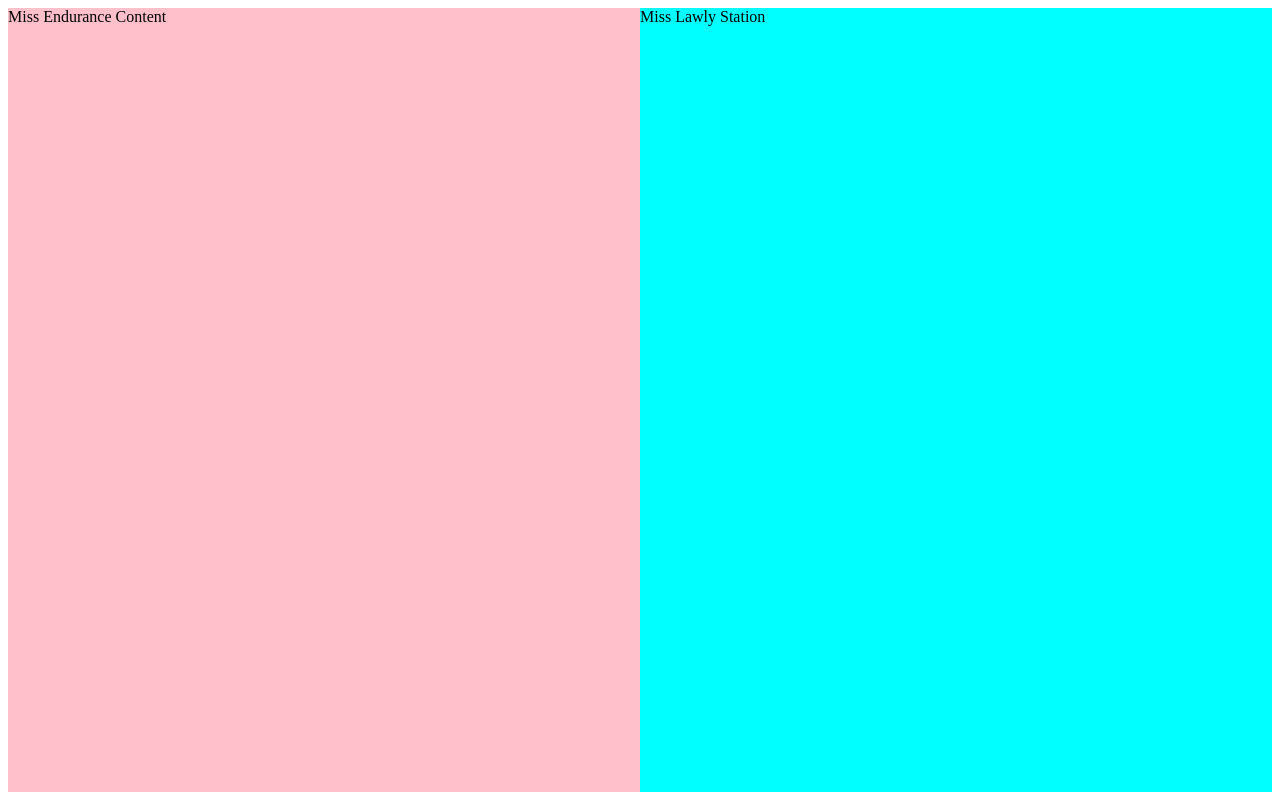
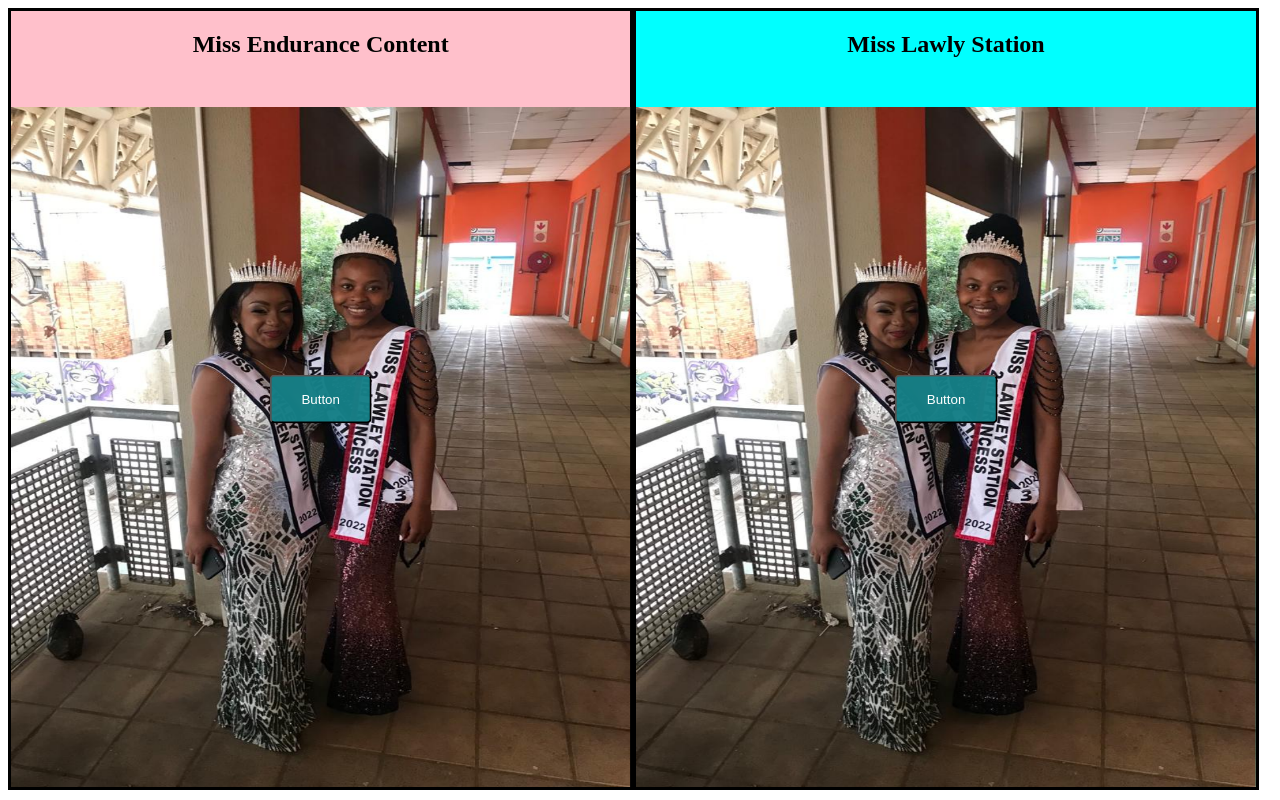
Before and after one commit to NtombiMotaung/miss-endurance, a plain HTML site: page index.html in a window 1280 px wide. Drawn offline with Linux system fonts and the light colour scheme.

Commit message:
added transitions

```diff
--- a/assets/css/style.css
+++ b/assets/css/style.css
@@ -14,15 +14,106 @@
 
   .column1 {
     float: left;
-    width: 50%;
+    width: 49%;
     background-color: pink;
-    height: 98vh;
+    height: 97vh;
+    border-style: solid;
 
+  }
+
+  .column1 h2{
+    text-align: center;
+  }
+
+  .column1 img{
+    height: 85vh;
+    width: 100%;
   }
 
   .column2 {
     float: left;
-    width: 50%;
+    width: 49%;
     background-color: aqua;
-    height: 98vh;
+    height: 97vh;
+    border-style: solid;
   }
+
+  .column2 h2{
+    text-align: center;
+  }
+
+  .column2 img{
+    height: 85vh;
+    width: 100%;
+  }
+
+   .column1 {
+    position: relative;
+    display: inline-block;
+  }
+
+  .column1 button {
+    position: absolute;
+    top: 50%;
+    left: 50%;
+    transform: translate(-50%, -50%);
+    padding: 15px 30px;
+    background-color: #157f87f7;
+    color: #fff;
+    border-radius: 5px;
+  }
+  .column1 button:hover {
+    background-color: #1badb8f7;
+  }
+
+
+  .column2 {
+    position: relative;
+    display: inline-block;
+  }
+
+  .column1 .slide-image {
+      position: absolute;
+      bottom: 0;
+      width: 100%;
+      animation: slideUp 2s forwards;
+    }
+
+   @keyframes slideUp {
+      from {
+        transform: translateY(100%);
+      }
+      to {
+        transform: translateY(0);
+      }
+    }
+
+    .column2 .slide-image {
+      position: absolute;
+      bottom: 0;
+      width: 100%;
+      animation: slideDown 2s forwards;
+    }
+
+   @keyframes slideDown {
+      from {
+        transform: translateY(-100%);
+      }
+      to {
+        transform: translateY(0);
+      }
+    }
+
+  .column2 button {
+    position: absolute;
+    top: 50%;
+    left: 50%;
+    transform: translate(-50%, -50%);
+    padding: 15px 30px;
+    background-color: #157f87f7;
+    color: #fff;
+    border-radius: 5px;
+  }
+  .column2 button:hover {
+    background-color: #1badb8f7;
+  }
--- a/index.html
+++ b/index.html
@@ -11,10 +11,15 @@
 <body>
       <div class = "container">
         <div class = "column1">
-           Miss Endurance Content
+           <h2>Miss Endurance Content</h2>
+           <img class="slide-image" src="assets/images/queen&princess.jpeg" alt="image1" srcset="">
+           <button>Button</button>
         </div>
         <div class = "column2">
-           Miss Lawly Station
+           <h2>Miss Lawly Station</h2>
+           <img class="slide-image" src="assets/images/queen&princess.jpeg" alt="image1" srcset="">
+           <button>Button</button>
+
         </div>
       </div>
 </html>
```
